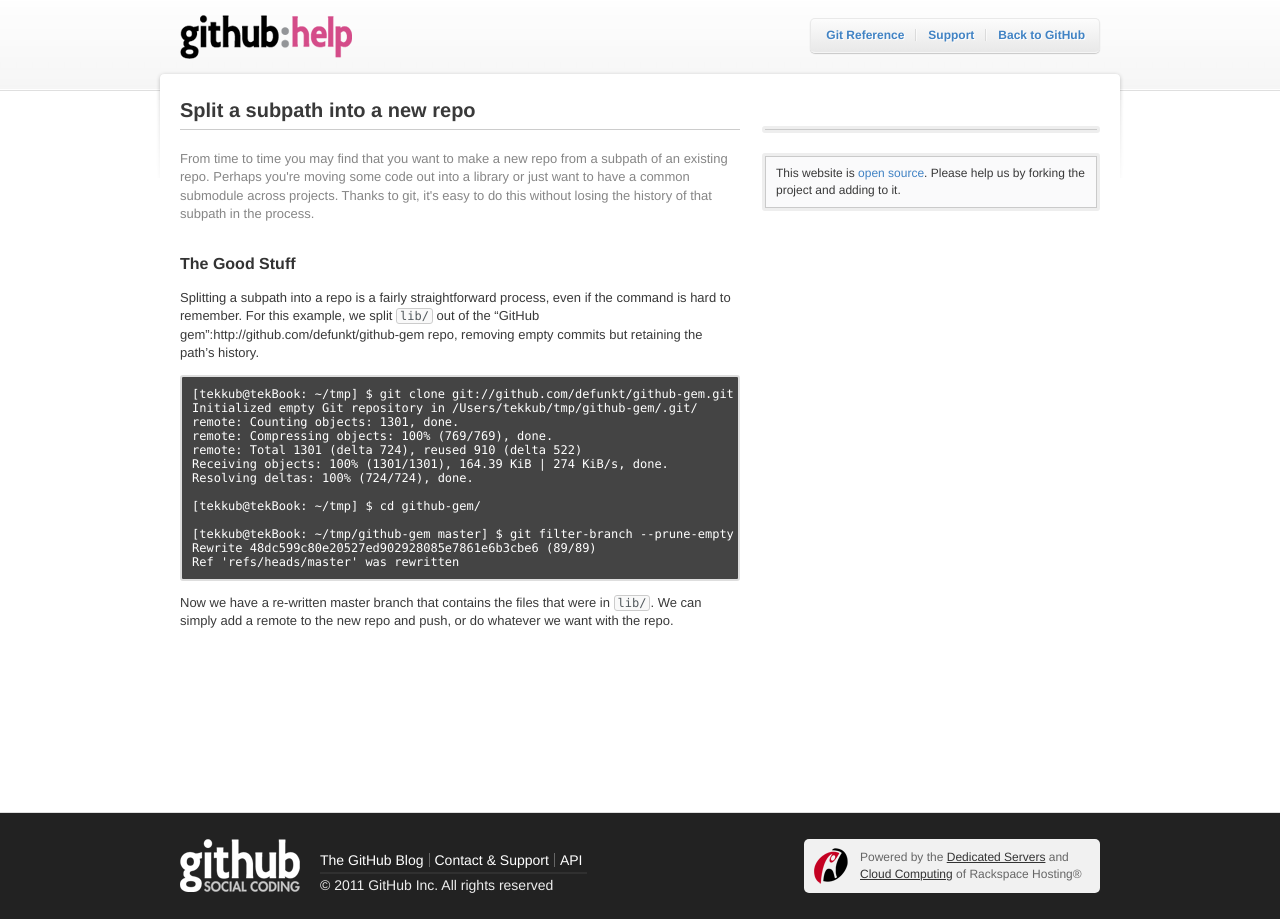
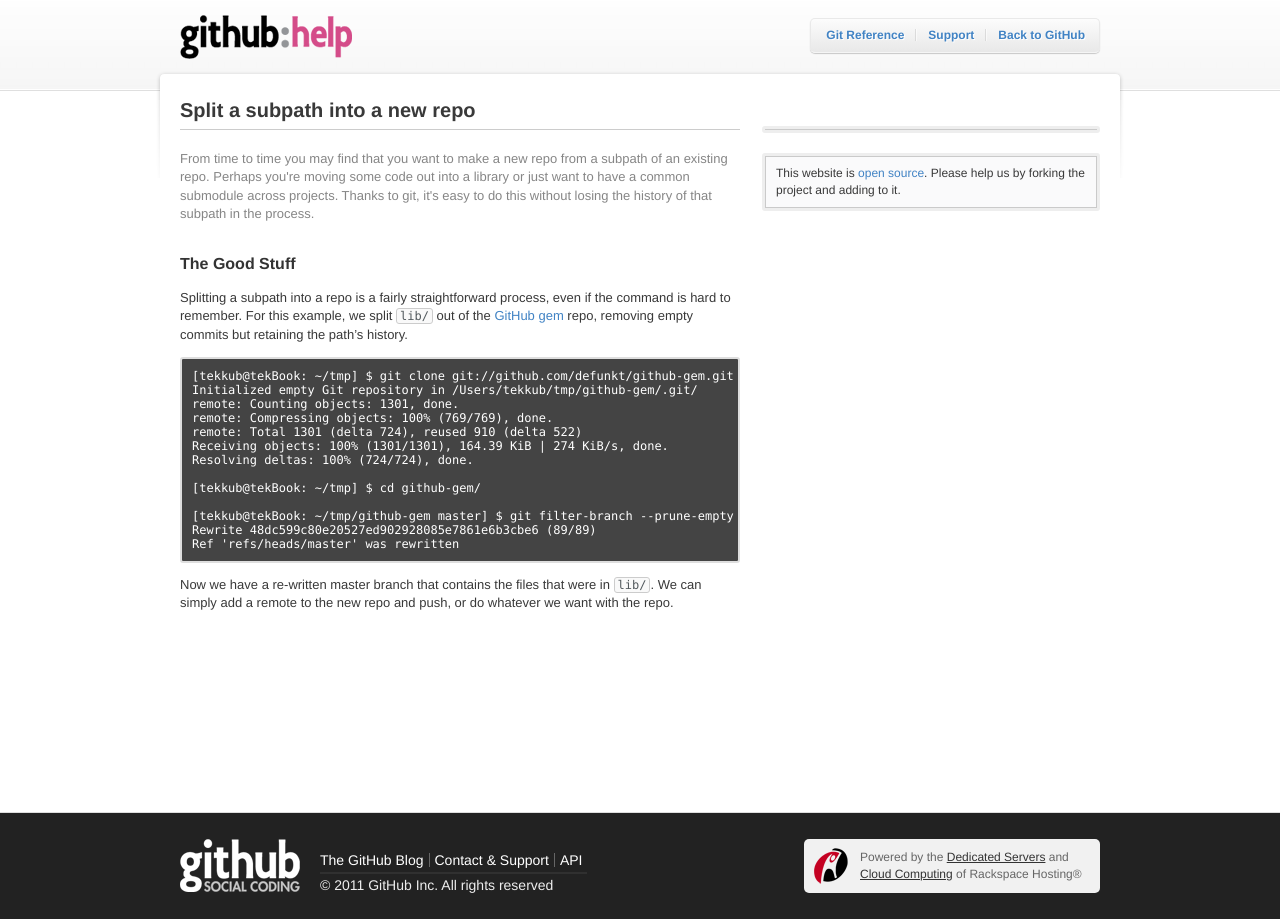
Before and after one commit to ruediger/help.github.com, a Jekyll site: the page built from _posts/2008-03-04-split-a-subpath-into-a-new-repo.md, in a window 1280 px wide. Built offline with Jekyll 4.4.1, drawn with Linux system fonts in a browser that asks for light colours.

Commit message:
Use markdown link rather than textile.

```diff
--- a/_posts/2008-03-04-split-a-subpath-into-a-new-repo.md
+++ b/_posts/2008-03-04-split-a-subpath-into-a-new-repo.md
@@ -10,7 +10,7 @@
 The Good Stuff
 --------------
 
-Splitting a subpath into a repo is a fairly straightforward process, even if the command is hard to remember.  For this example, we split <code>lib/</code> out of the "GitHub gem":http://github.com/defunkt/github-gem repo, removing empty commits but retaining the path's history.
+Splitting a subpath into a repo is a fairly straightforward process, even if the command is hard to remember.  For this example, we split <code>lib/</code> out of the [GitHub gem](http://github.com/defunkt/github-gem) repo, removing empty commits but retaining the path's history.
 
 <pre class="terminal">[tekkub@tekBook: ~/tmp] $ git clone git://github.com/defunkt/github-gem.git
 Initialized empty Git repository in /Users/tekkub/tmp/github-gem/.git/
```
